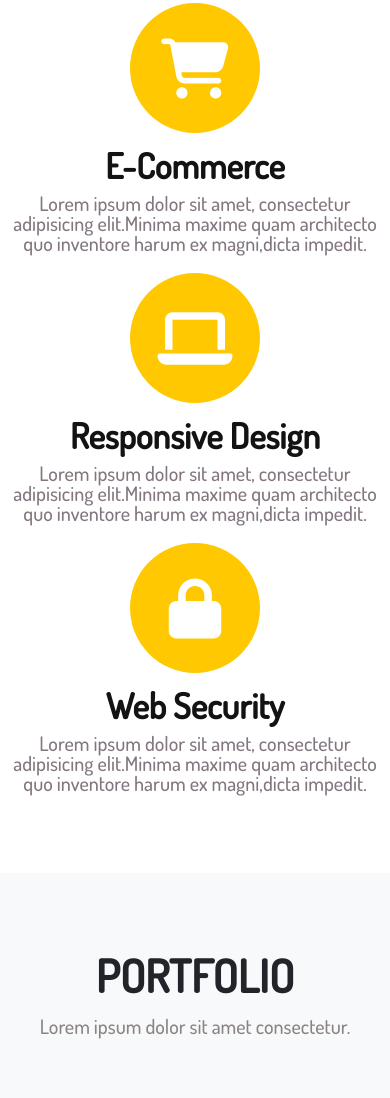
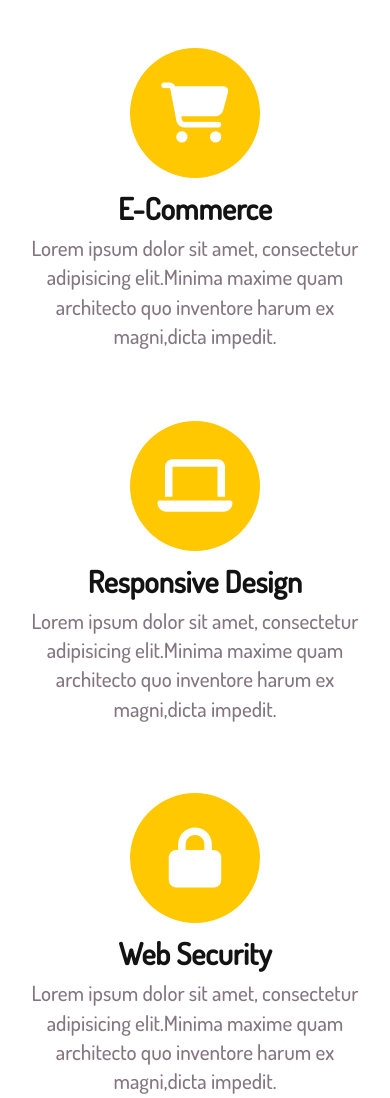
Before and after one commit to humayalizade/startbootsrap, a plain HTML site: page index.html in a window 390 px wide. Shown: the part 902-2000 px from the top of the page. Drawn offline with nearby package versions, Linux system fonts and the light colour scheme.

Commit message:
services

```diff
--- a/_services.sass
+++ b/_services.sass
@@ -1,6 +1,7 @@
 #services
     padding: 80px 0
     .textbox
+        padding-bottom: 50px
         h1
             font-size: 45px
             font-weight: 700
@@ -12,19 +13,17 @@
     .box
         display: flex
         justify-content: center
-        align-items: center
-        .minibox
+        .icon
             display: flex
             justify-content: center
             align-items: center
+            font-size: 60px
+            color: #ffff
             width: 130px
             height: 130px
             border-radius: 100%
             background-color: #ffc800
             margin: 20px 0 5px 0
-            .icon
-                font-size: 60px
-                color: #ffff
     .col-md-4
         .textbox
             h2
@@ -32,13 +31,15 @@
                 color: #141313
                 font-weight: 700
                 margin: 10px 0
-            h5
+            h4
                 font-size: 21px
                 color: #837680
-    @media screen and ( max-width: 992px )
-        .col-md-4
-            .textbox
-                h2
-                    font-size: 35px
-                h5
-                    font-size: 20px
+    @media screen and ( max-width: 768px  )
+        .textbox
+            padding: 0 0 50px
+            h1
+                font-size: 40px
+            h2
+                font-size: 20px
+            h4
+                line-height: 1.4
--- a/index.html
+++ b/index.html
@@ -74,44 +74,38 @@
                 <div class="row">
                     <div class="col-md-4">
                         <div class="box">
-                            <div class="minibox">
                             <div class="icon">
                                 <i class="fa-solid fa-cart-shopping"></i>
                             </div>
                         </div>
-                        </div>
                         <div class="textbox text-center">
                             <h2>E-Commerce</h2>
-                            <h5>Lorem ipsum dolor sit amet, consectetur adipisicing elit.Minima maxime quam architecto
-                                quo inventore harum ex magni,dicta impedit.</h5>
+                            <h4>Lorem ipsum dolor sit amet, consectetur adipisicing elit.Minima maxime quam architecto
+                                quo inventore harum ex magni,dicta impedit.</h4>
                         </div>
                     </div>
                     <div class="col-md-4">
                         <div class="box">
-                            <div class="minibox">
                             <div class="icon">
                                 <i class="fa-solid fa-laptop"></i>
                             </div>
                         </div>
-                        </div>
                         <div class="textbox text-center">
                             <h2>Responsive Design</h2>
-                            <h5>Lorem ipsum dolor sit amet, consectetur adipisicing elit.Minima maxime quam architecto
-                                quo inventore harum ex magni,dicta impedit.</h5>
+                            <h4>Lorem ipsum dolor sit amet, consectetur adipisicing elit.Minima maxime quam architecto
+                                quo inventore harum ex magni,dicta impedit.</h4>
                         </div>
                     </div>
                     <div class="col-md-4">
                         <div class="box">
-                            <div class="minibox">
                             <div class="icon">
                                 <i class="fa-solid fa-lock"></i>
                             </div>
                         </div>
-                        </div>
                         <div class="textbox text-center">
                             <h2>Web Security</h2>
-                            <h5>Lorem ipsum dolor sit amet, consectetur adipisicing elit.Minima maxime quam architecto
-                                quo inventore harum ex magni,dicta impedit.</h5>
+                            <h4>Lorem ipsum dolor sit amet, consectetur adipisicing elit.Minima maxime quam architecto
+                                quo inventore harum ex magni,dicta impedit.</h4>
                         </div>
                     </div>
                 </div>
```
Also changed, not shown: style.css, 1 other file. Lines whose indentation alone changed are shown as unchanged.
